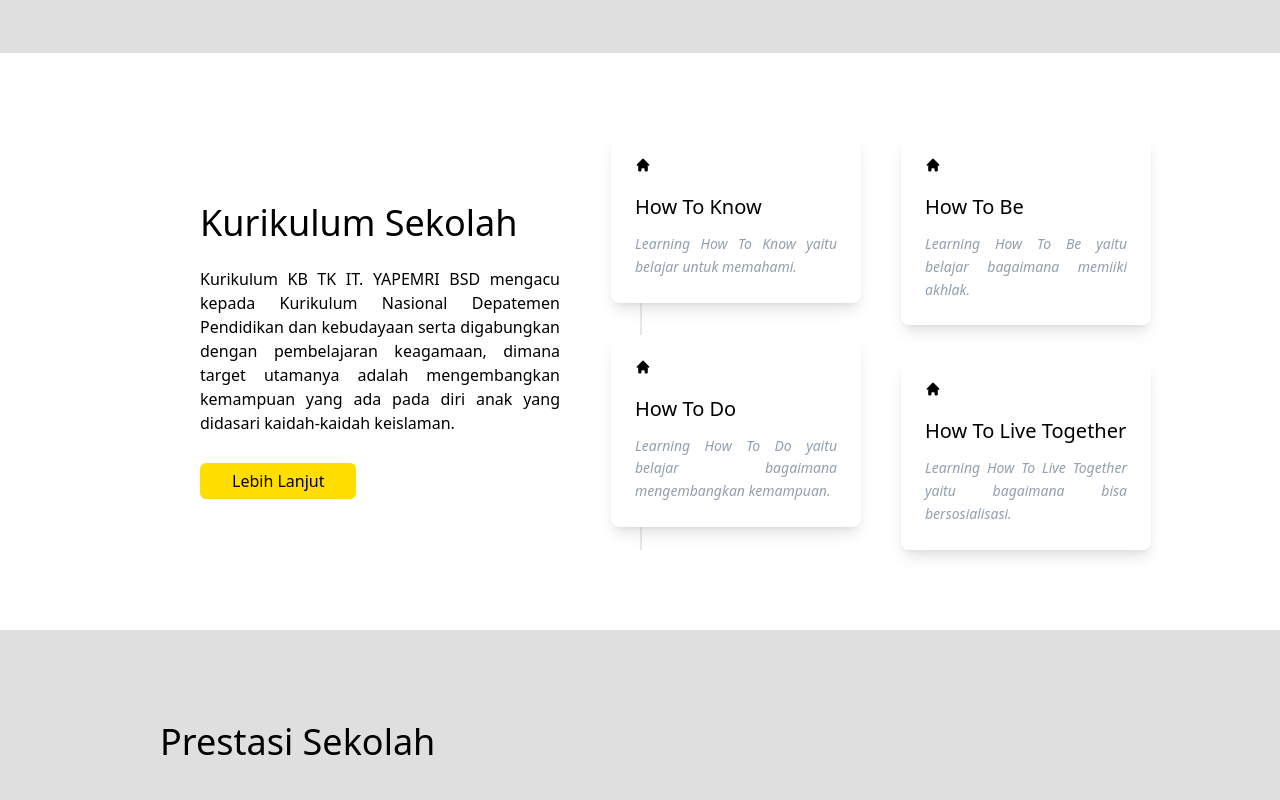
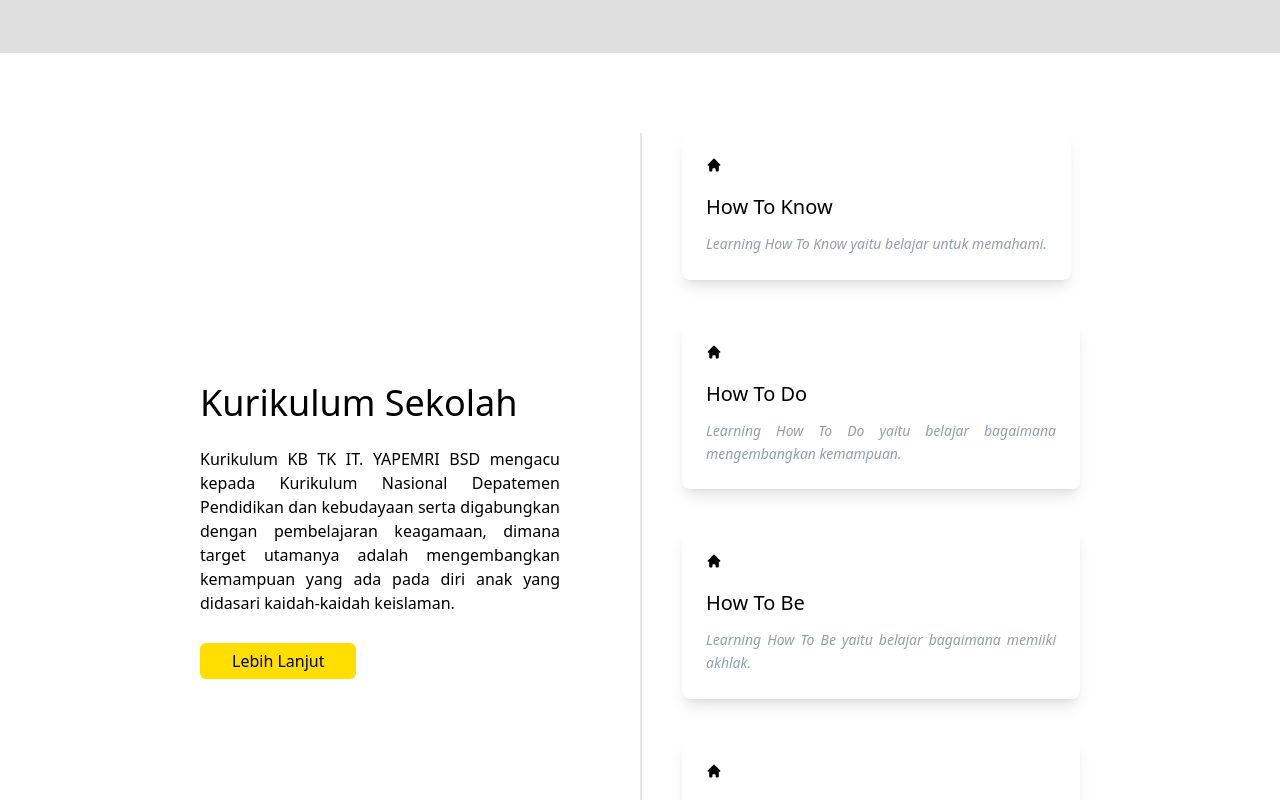
Before and after one commit to KB-TK-IT-Yapemri-BSD/draft-website, a Next.js app: page /beranda in a window 1280 px wide. Shown: the part 1980-2780 px from the top of the page. Built offline with nearby package versions, Linux system fonts and the light colour scheme.

Commit message:
fixing the homepage card in ks

```diff
--- a/src/components/beranda/KurikulumSekolah.tsx
+++ b/src/components/beranda/KurikulumSekolah.tsx
@@ -24,19 +24,17 @@ function KurikulumSekolah() {
 					</Link>
 				</div>
 
-				<div className="w-1/2 flex justify-center">
-					<div className="space-y-8 mr-10">
-						<div className="card w-[250px]">
+				<div className="w-1/2 flex flex-wrap space-y-10 px-10">
+					<div className="card max-w-prose h-auto">
 						<HomepageSymbol />
 						<h1 className="text-xl pt-5 py-3 font-medium">
 							How To Know
 						</h1>
 						<p className="text-sm text-body-color italic text-justify leading-relaxed">
-								Learning How To Know yaitu belajar untuk
-								memahami.
+							Learning How To Know yaitu belajar untuk memahami.
 						</p>
 					</div>
-						<div className="card w-[250px] h-fit">
+					<div className="card max-w-prose h-auto">
 						<HomepageSymbol />
 						<h1 className="text-xl pt-5 py-3 font-medium">
 							How To Do
@@ -46,28 +44,25 @@ function KurikulumSekolah() {
 							mengembangkan kemampuan.
 						</p>
 					</div>
-					</div>
-					<div className="space-y-8">
-						<div className="card w-[250px] h-fit">
+					<div className="card max-w-prose h-auto">
 						<HomepageSymbol />
 						<h1 className="text-xl pt-5 py-3 font-medium">
 							How To Be
 						</h1>
 						<p className="text-sm text-body-color italic text-justify leading-relaxed">
-								Learning How To Be yaitu belajar bagaimana
-								memiiki akhlak.
+							Learning How To Be yaitu belajar bagaimana memiiki
+							akhlak.
 						</p>
 					</div>
-						<div className="card w-[250px] h-fit">
+					<div className="card max-w-prose h-auto">
 						<HomepageSymbol />
 						<h1 className="text-xl pt-5 py-3 font-medium">
 							How To Live Together
 						</h1>
 						<p className="text-sm text-body-color italic text-justify leading-relaxed">
-								Learning How To Live Together yaitu bagaimana
-								bisa bersosialisasi.
+							Learning How To Live Together yaitu bagaimana bisa
+							bersosialisasi.
 						</p>
-						</div>
 					</div>
 				</div>
 			</div>
```
Lines whose indentation alone changed are shown as unchanged.
